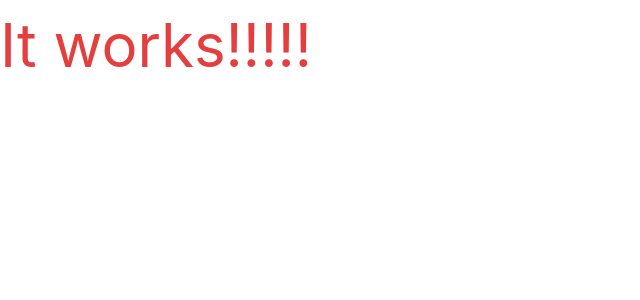
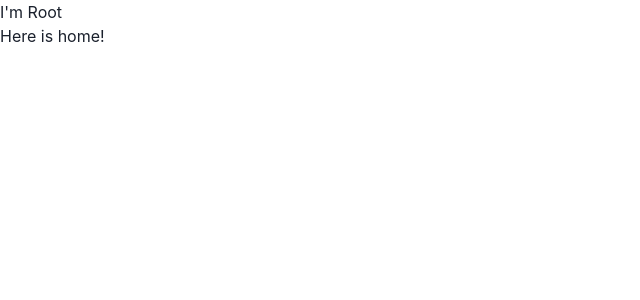
Before and after one commit to acecic82/airbnb-clone-frontend, a React (Create React App) app: page / in a window 1280 px wide. Shown: the top 300 px of the page, without its empty margins (0-640 px from the left). Built offline with nearby package versions, Linux system fonts and the light colour scheme.

Commit message:
Home and NotFoundPage add

```diff
--- a/src/App.tsx
+++ /dev/null
@@ -1,14 +0,0 @@
-import { Text } from "@chakra-ui/react";
-import React from "react";
-
-function App() {
-  return (
-    <div>
-      <Text color={"red.500"} fontSize={"6xl"}>
-        It works!!!!!
-      </Text>
-    </div>
-  );
-}
-
-export default App;
--- /dev/null
+++ b/src/components/Root.tsx
@@ -0,0 +1,11 @@
+import React from "react";
+import { Outlet } from "react-router-dom";
+
+export default function Root() {
+    return (
+        <>
+            <h1>I'm Root</h1>
+            <Outlet />
+        </>
+    )
+}
--- a/src/index.tsx
+++ b/src/index.tsx
@@ -1,7 +1,8 @@
 import { ChakraProvider } from "@chakra-ui/react";
 import React from "react";
 import ReactDOM from "react-dom/client";
-import App from "./App.tsx";
+import { RouterProvider } from "react-router-dom";
+import router from "./router.tsx";
 
 const root = ReactDOM.createRoot(
     document.getElementById("root") as HTMLElement
@@ -9,7 +10,7 @@ const root = ReactDOM.createRoot(
   root.render(
     <React.StrictMode>
       <ChakraProvider>
-        <App />
+        <RouterProvider router={router} />
       </ChakraProvider>
     </React.StrictMode>
   )
--- /dev/null
+++ b/src/router.tsx
@@ -0,0 +1,22 @@
+import { createBrowserRouter } from "react-router-dom";
+import Root from "./components/Root.tsx";
+import React from "react";
+import Home from "./routes/Home.tsx";
+import NotFound from "./routes/NotFound.tsx";
+
+
+const router = createBrowserRouter([
+    {
+        path: "/",
+        element: <Root />,
+        errorElement: <NotFound />,
+        children: [
+            {
+                path: "",
+                element: <Home />
+            }
+        ]
+    }
+])
+
+export default router
--- /dev/null
+++ b/src/routes/Home.tsx
@@ -0,0 +1,5 @@
+import React from "react";
+
+export default function Home() {
+    return <span>Here is home!</span>
+}
--- /dev/null
+++ b/src/routes/NotFound.tsx
@@ -0,0 +1,17 @@
+import { Heading, VStack, Text, Button } from "@chakra-ui/react";
+import React from "react";
+import { Link } from "react-router-dom";
+
+export default function NotFound() {
+    return (
+        <VStack bg="gray.100" justifyContent={"center"} minHeight={"100vh"}>
+            <Heading>Page not found.</Heading>
+            <Text>It seems that you're lost.</Text>
+            <Link to="/">
+                <Button colorScheme={"red"} variant={"link"}>
+                    Go home &rarr;
+                </Button>
+            </Link>
+        </VStack>
+    )
+}
```
